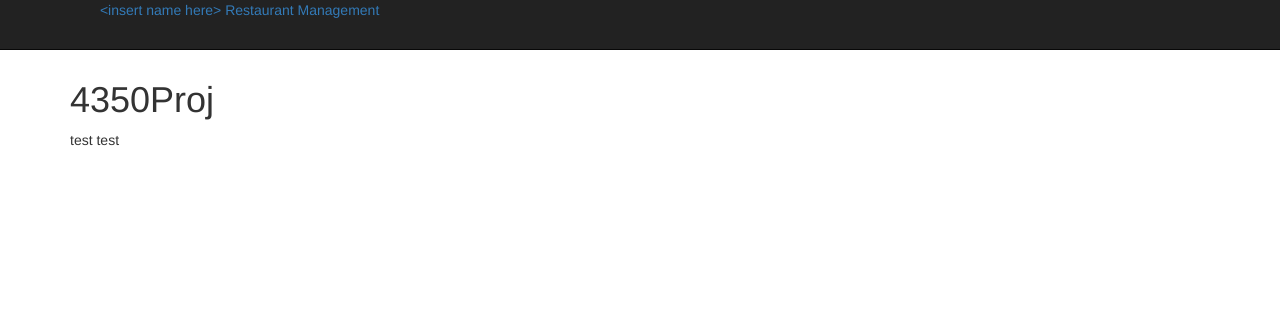
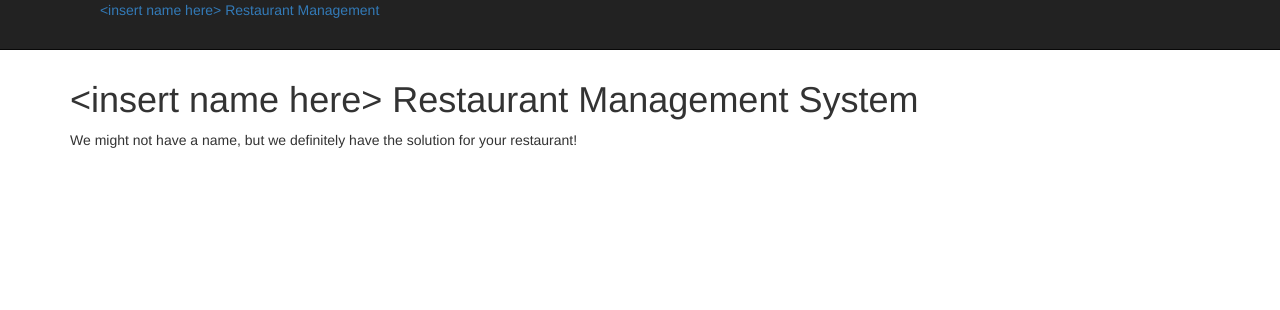
Before and after one commit to umkogut/4350Proj, a Python web app: template myproject/templates/index.jinja2 in a window 1280 px wide. Shown: the top 310 px of the page. Run offline with Jinja, Linux system fonts and the light colour scheme; the template is opened without the code that fills it, so the values that code supplies are empty; some libraries are stand-ins or nearby versions.

Commit message:
Removed old .pt files from repo which wasn't taken care of in the last commit. Minor changes to navbar

```diff
--- a/myproject/templates/index.jinja2
+++ b/myproject/templates/index.jinja2
@@ -36,20 +36,25 @@
 					<a class="brand" href="/">&lt;insert name here&gt; Restaurant Management</a>
 					<div class="nav-collapse collapse">
 						<ul class="nav">
-							<li class="active"><a href="menu">Menu</a></li>
-							<li class="active"><a href="orders">Orders</a></li>
-							<li class="active"><a href="admin">Admin</a></li>
-							<li class="active"><a href="about">About</a></li>
+							<li class="dropdown">
+								<a href="#" class="dropdown-toggle" data-toggle="dropdown">Menu <b class="caret"></b></a>
+								<ul class="dropdown-menu">
+									<li><a href="menu">View the Menu</a></li>
+								</ul>
+							</li>
+							<li><a href="orders">Orders</a></li>
+							<li><a href="admin">Admin</a></li>
+							<li><a href="about">About</a></li>
 						</ul><!-- nav -->
 					</div><!-- nav collapse -->
 				</div><!-- container -->
 			</div><!-- navbar-inner -->
 		</div><!-- navbar navbar-fixed-top -->
-               {% endblock navbar %}
+               	{% endblock navbar %}
 		{% block body %}
 		<div class="container">
-			<h1>4350Proj</h1>
-			<p>test test</p>
+			<h1>&lt;insert name here&gt; Restaurant Management System</h1>
+			<p>We might not have a name, but we definitely have the solution for your restaurant!</p>
 		</div><!-- container -->
 		{% endblock body %}
 	</body>
--- a/production.ini
+++ b/production.ini
@@ -5,6 +5,8 @@
 
 [app:main]
 use = egg:MyProject
+
+jinja2.directories = myproject:templates
 
 pyramid.reload_templates = false
 pyramid.debug_authorization = false
```
